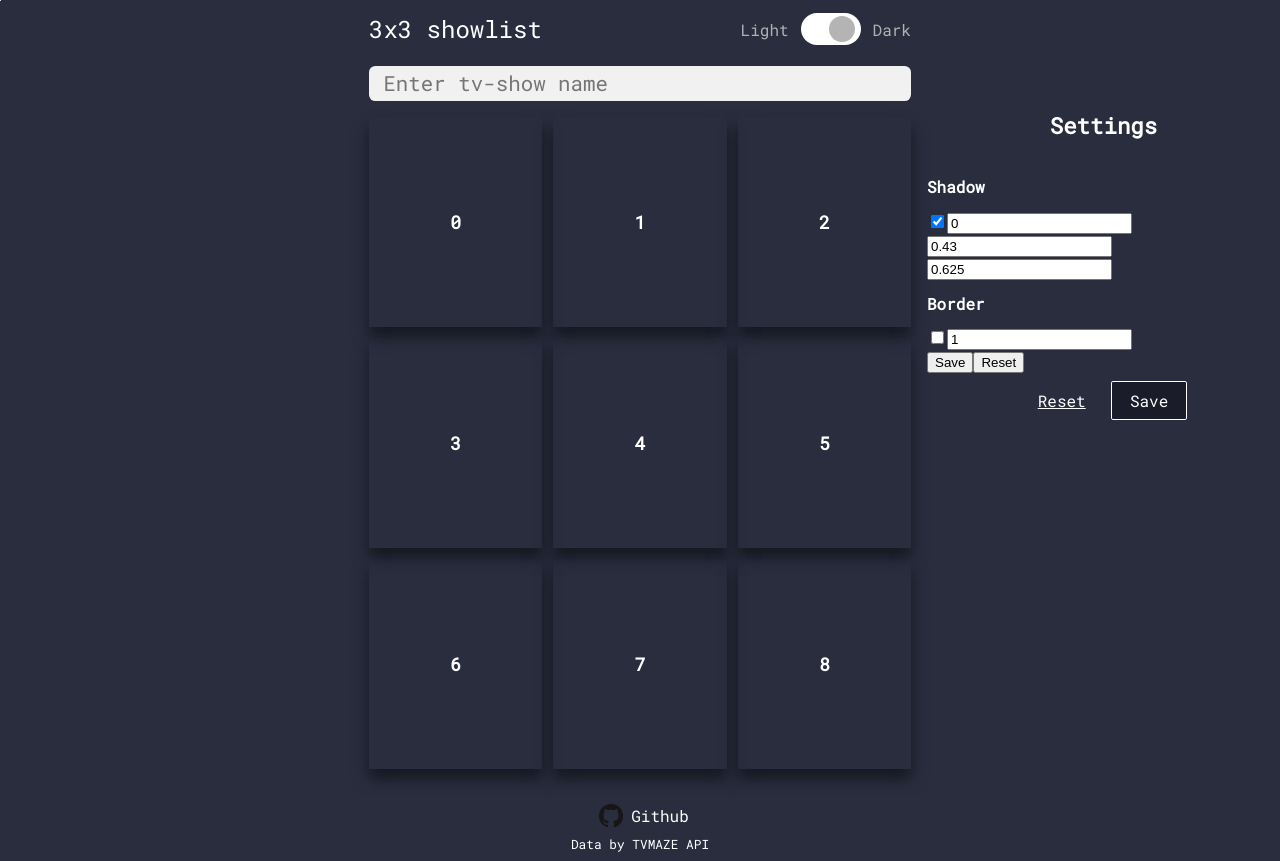
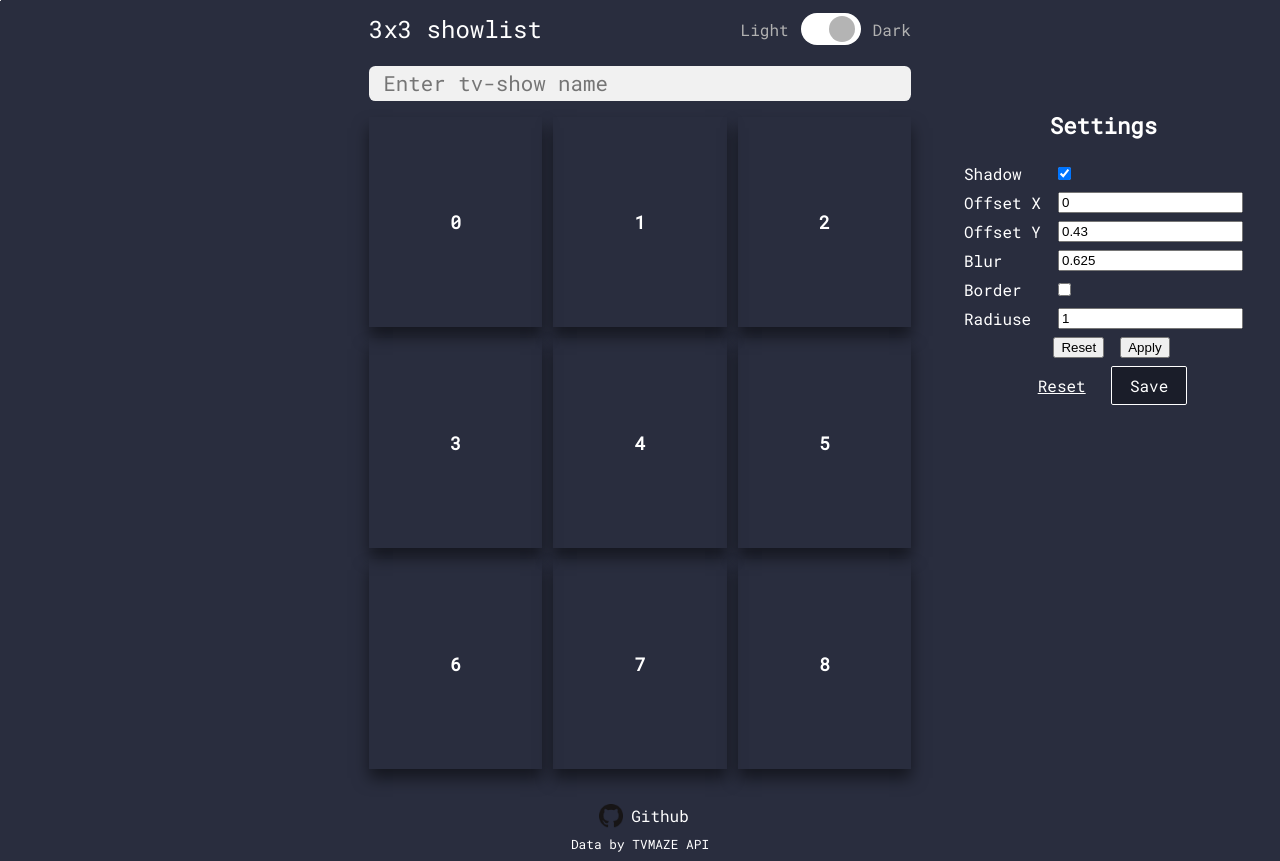
Before and after one commit to mikitaserabrakou/3x3-show-list, a React (Create React App) app: page / in a window 1280 px wide. Built offline with nearby package versions, Linux system fonts and the light colour scheme.

Commit message:
feat: add basic styling for form elements

```diff
--- a/src/components/Settings/Settings.module.scss
+++ b/src/components/Settings/Settings.module.scss
@@ -4,6 +4,7 @@
   align-items: center;
   gap: 0.5rem;
   margin-top: 96px;
+  color: var(--text_color);
   h1 {
     font-size: 1.4rem;
     color: var(--text_color);
@@ -14,8 +15,29 @@
   }
   .options {
     display: flex;
+    flex-direction: column;
     flex-wrap: wrap;
     gap: 0.5rem;
+    span {
+      display: flex;
+      flex-direction: row;
+      flex-wrap: wrap;
+      label {
+        width: 78px;
+      }
+      input {
+        margin-left: 1rem;
+        &[type='checkbox'] {
+          margin-left: 1rem;
+        }
+      }
+    }
+    .controls {
+      display: flex;
+      flex-direction: row;
+      justify-content: center;
+      align-items: center;
+    }
   }
   .buttons {
     display: flex;
--- a/src/components/Settings/Settings.tsx
+++ b/src/components/Settings/Settings.tsx
@@ -43,24 +43,41 @@ export function Settings({ onSaveClick, onResetClick }: ISettingsProps): JSX.Ele
   return (
     <div className={styles.settings}>
       <h1>Settings</h1>
-      <div className={styles.options}>
-        <form onSubmit={onSubmit} onReset={onFormReset}>
-          <h2>Shadow</h2>
-          <div>
-            <input type="checkbox" name="shadow" defaultChecked={shadow.enabled} />
-            <input type="text" name="offsetX" defaultValue={shadow.offsetX} />
-            <input type="text" name="offsetY" defaultValue={shadow.offsetY} />
-            <input type="text" name="blur" defaultValue={shadow.blur} />
-          </div>
-          <div>
-            <h2>Border</h2>
-            <input type="checkbox" name="border" defaultChecked={border.enabled} />
-            <input type="text" name="borderRadius" defaultValue={border.borderRadius} />
-          </div>
-          <input type="submit" value="Save" />
+      <form className={styles.options} onSubmit={onSubmit} onReset={onFormReset}>
+        <span>
+          <label htmlFor="shadow">Shadow</label>
+          <input id="shadow" type="checkbox" name="shadow" defaultChecked={shadow.enabled} />
+        </span>
+        <span>
+          <label htmlFor="offset X">Offset X</label>
+          <input id="offset X" type="text" name="offsetX" defaultValue={shadow.offsetX} />
+        </span>
+        <span>
+          <label htmlFor="offset Y">Offset Y</label>
+          <input id="offset Y" type="text" name="offsetY" defaultValue={shadow.offsetY} />
+        </span>
+        <span>
+          <label htmlFor="blur">Blur</label>
+          <input id="blur" type="text" name="blur" defaultValue={shadow.blur} />
+        </span>
+        <span>
+          <label htmlFor="border">Border</label>
+          <input id="border" type="checkbox" name="border" defaultChecked={border.enabled} />{' '}
+        </span>
+        <span>
+          <label htmlFor="borderRadius">Radiuse</label>
+          <input
+            id="borderRadius"
+            type="text"
+            name="borderRadius"
+            defaultValue={border.borderRadius}
+          />
+        </span>
+        <span className={styles.controls}>
           <input type="reset" />
-        </form>
-      </div>
+          <input type="submit" value="Apply" />
+        </span>
+      </form>
       <div className={styles.buttons}>
         <Button type="cancel" onClick={onResetClick}>
           Reset
```
